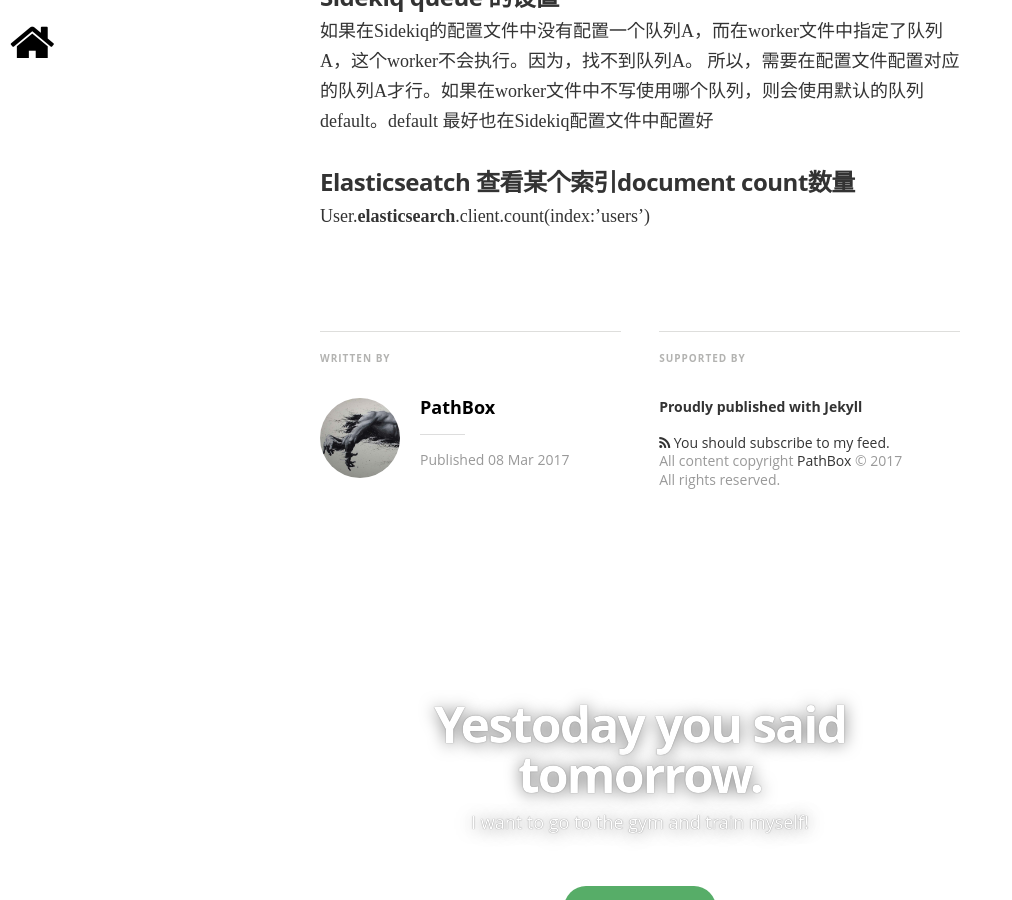
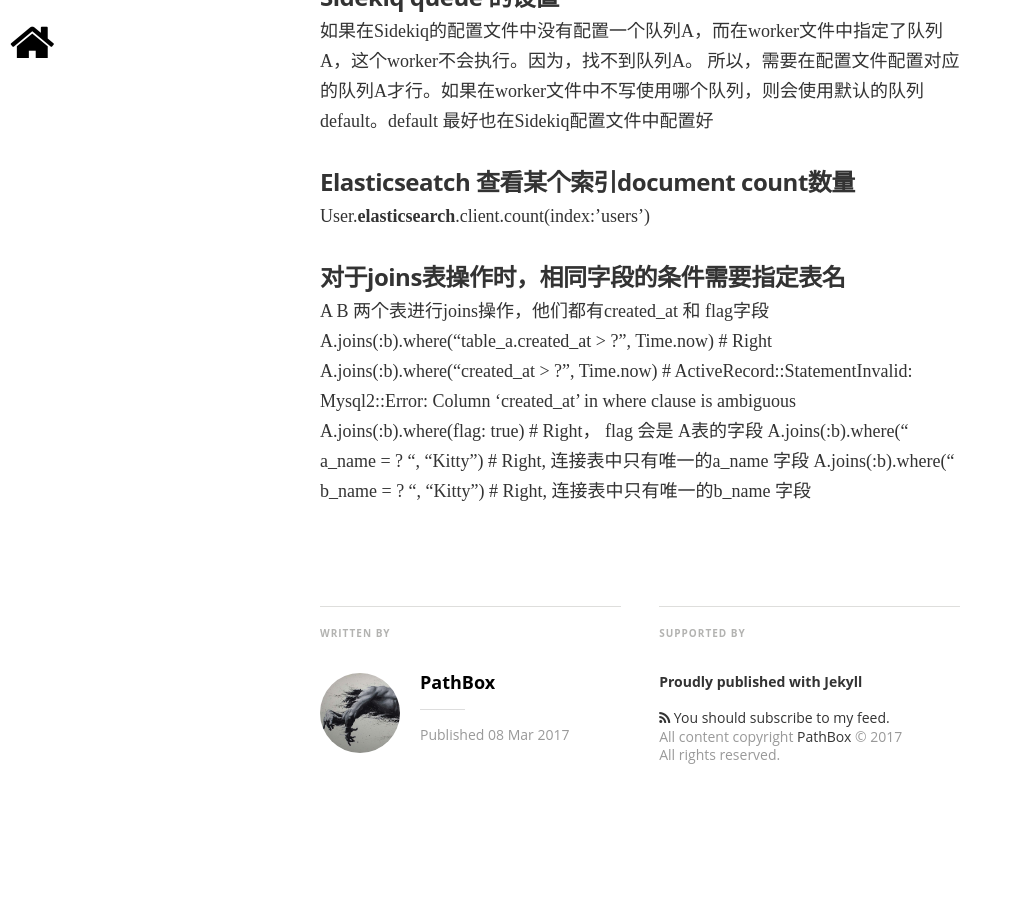
Before and after one commit to pathbox/pathbox.github.io, a Jekyll site: the page built from _posts/2017-03-08-work-summary-in-Udesk-two.md, in a window 1280 px wide and 900 px high, scrolled down 3492 px. Shown: the whole window, without its empty margins (0-1012 px from the left). Built offline with Jekyll 4.4.1, drawn with Linux system fonts in a browser that asks for light colours; nearby versions of some CDN libraries; some web fonts are replaced; comment, search, counter and statistics services are not loaded.

Commit message:
对于joins表操作时，相同字段的条件需要指定表名

```diff
--- a/_posts/2017-03-08-work-summary-in-Udesk-two.md
+++ b/_posts/2017-03-08-work-summary-in-Udesk-two.md
@@ -75,3 +75,11 @@
 
 ##### Elasticseatch 查看某个索引document count数量
 User.__elasticsearch__.client.count(index:'users')
+
+##### 对于joins表操作时，相同字段的条件需要指定表名
+A B 两个表进行joins操作，他们都有created_at 和 flag字段
+A.joins(:b).where("table_a.created_at > ?", Time.now) # Right
+A.joins(:b).where("created_at > ?", Time.now) # ActiveRecord::StatementInvalid: Mysql2::Error: Column 'created_at' in where clause is ambiguous
+A.joins(:b).where(flag: true) # Right， flag 会是 A表的字段
+A.joins(:b).where(" a_name = ? ", "Kitty") # Right, 连接表中只有唯一的a_name 字段
+A.joins(:b).where(" b_name = ? ", "Kitty") # Right, 连接表中只有唯一的b_name 字段
```
